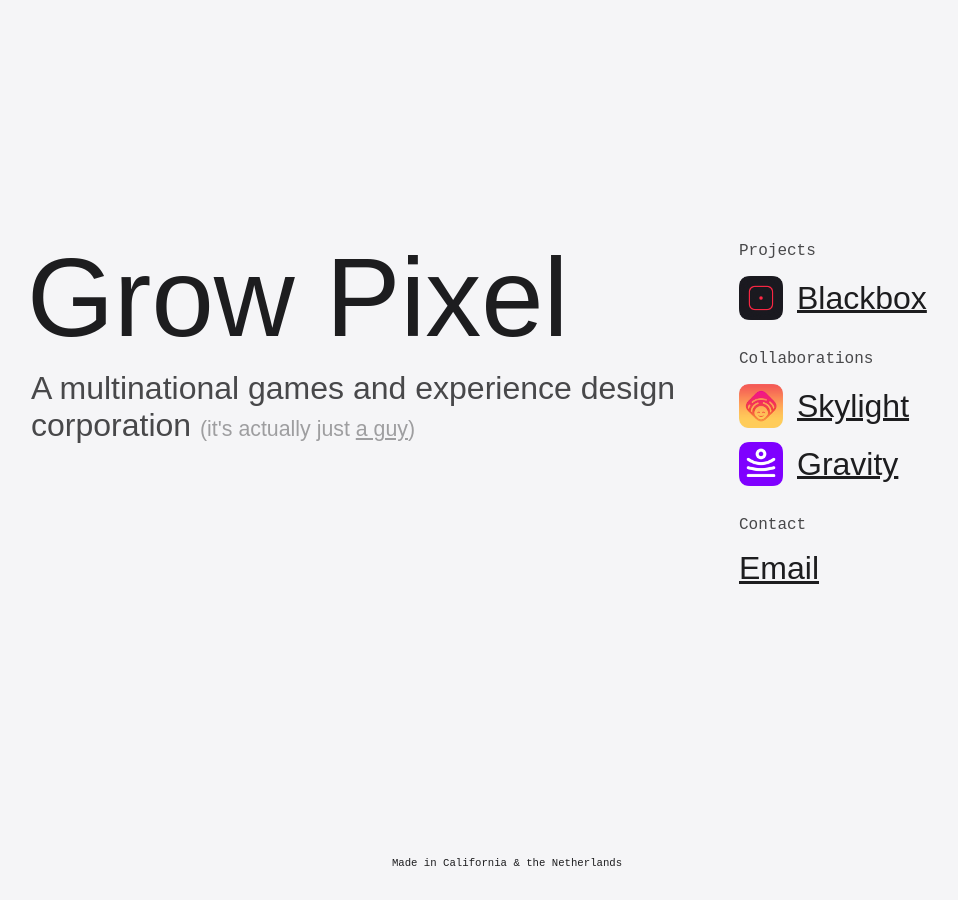
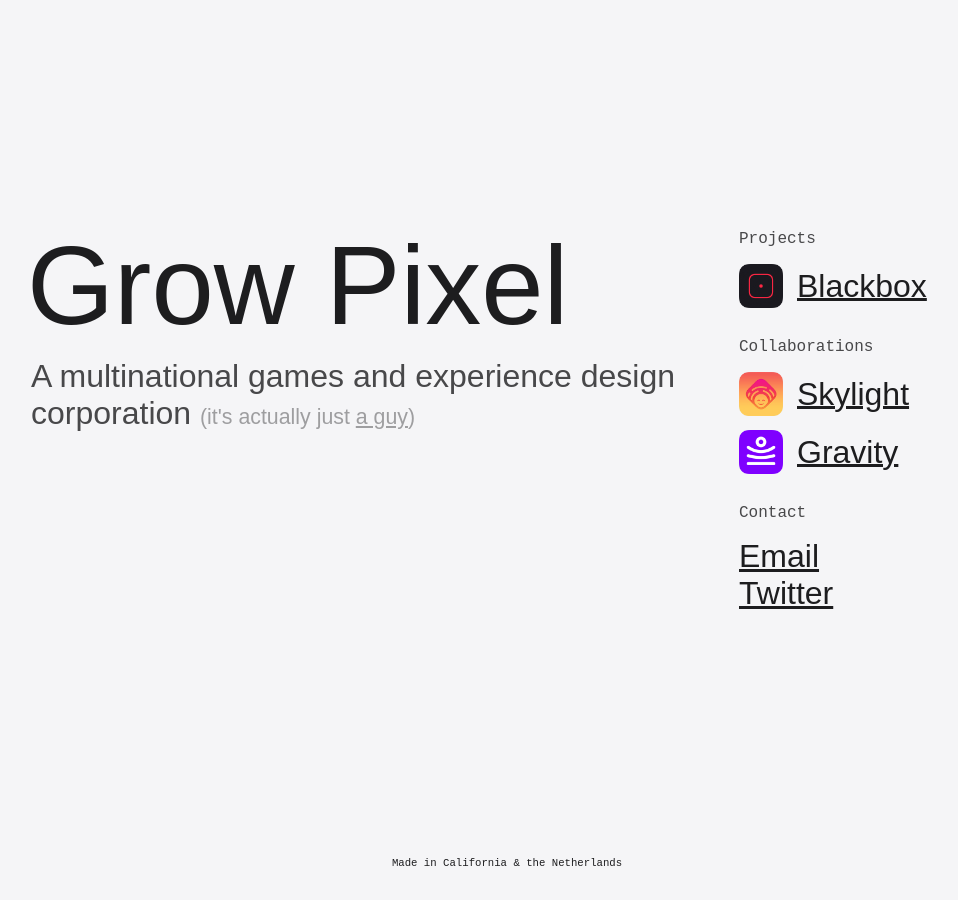
Before and after one commit to warpling/ShapesAndStories, a Jekyll site: the page built from index.html, in a window 1280 px wide. Shown: the whole page, without its empty margins (133-1091 px from the left). Built offline with Jekyll 4.4.1, drawn with Linux system fonts in a browser that asks for light colours; some web fonts are replaced.

Commit message:
add Twitter link

```diff
--- a/index.html
+++ b/index.html
@@ -22,6 +22,7 @@
   <h3>Contact</h3>
   <ul class="contact-options">
       <li class="contact"><a href="mailto:ryan@growpixel.com">Email</a></li>
+      <li class="contact"><a href="https://twitter.com/growpixel">Twitter</a></li>
   </ul>
 </div>
 </div>
```
